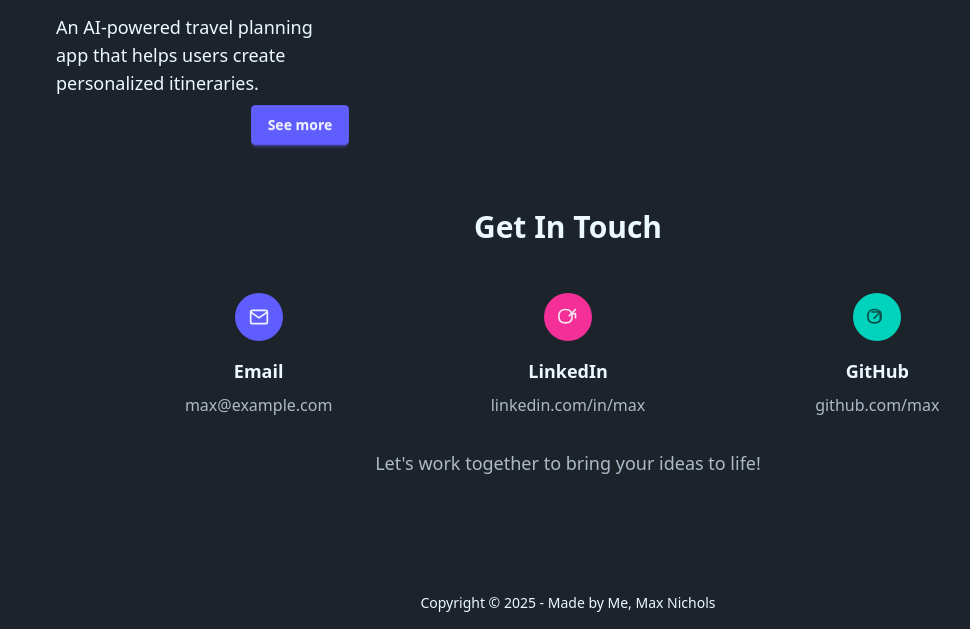
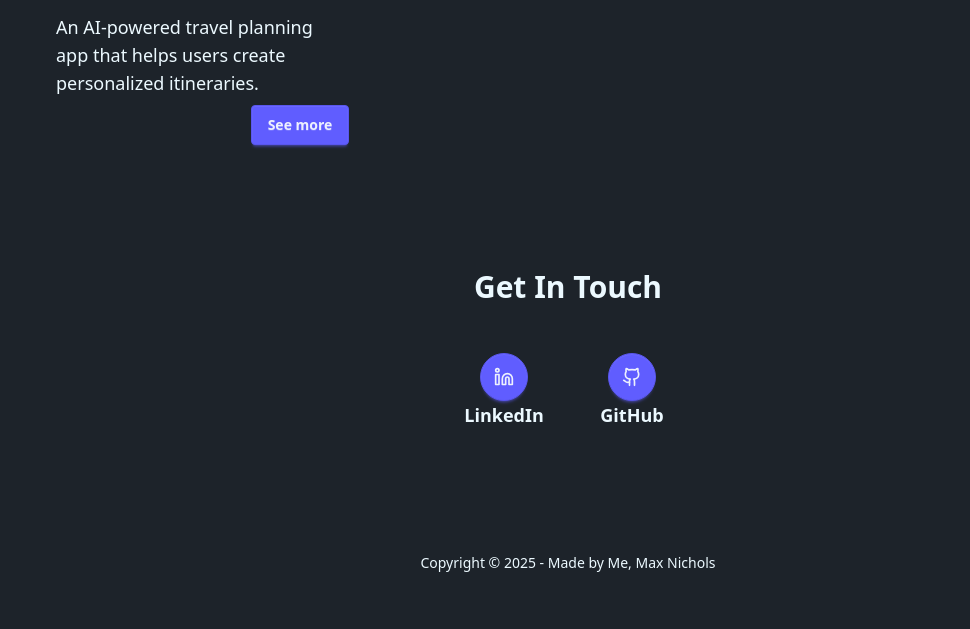
Before and after one commit to allnichols/portfolio-site, an Astro site: page / in a window 1280 px wide. Shown: the part 2217-2846 px from the top of the page, without its empty margins (72-1042 px from the left). After the commit the page ends 2806 px from the top, so only its background shows below. Built offline with nearby package versions, Linux system fonts and the light colour scheme; Astro itself is replaced by a stand-in of ours.

```diff
--- a/src/components/sections/Contact.astro
+++ b/src/components/sections/Contact.astro
@@ -1,48 +1,64 @@
 <section id="contact">
-    <div class="container mx-auto px-4 py-16">
-      <div class="max-w-4xl mx-auto text-center">
+  <div class="container mx-auto px-4 py-16 mt-25">
+    <div class="mx-auto max-w-3xs text-center">
       <h2 class="text-3xl font-bold mb-12">Get In Touch</h2>
 
-        <div class="grid md:grid-cols-3 gap-8 mb-8">
+      <div class="grid grid-cols-2 mb-8">
         <div class="flex flex-col items-center">
-            <div class="bg-primary text-primary-content rounded-full w-12 h-12 flex items-center justify-center mb-4">
-              <svg xmlns="http://www.w3.org/2000/svg" width="20" height="20" viewBox="0 0 24 24" fill="none" stroke="currentColor" stroke-width="2" stroke-linecap="round" stroke-linejoin="round">
-                <path d="M4 4h16c1.1 0 2 .9 2 2v12c0 1.1-.9 2-2 2H4c-1.1 0-2-.9-2-2V6c0-1.1.9-2 2-2z"></path>
-                <polyline points="22,6 12,13 2,6"></polyline>
-              </svg>
-            </div>
-            <h4 class="text-lg font-semibold mb-2">Email</h4>
-            <a href="mailto:max@example.com" class="text-base-content/70 hover:text-primary">max@example.com</a>
+          <a
+            href="https://www.linkedin.com/in/allen-max-nichols/"
+            target="_blank"
+            class="btn btn-circle btn-primary btn-lg"
+          >
+            <svg
+              xmlns="http://www.w3.org/2000/svg"
+              width="20"
+              height="20"
+              viewBox="0 0 24 24"
+              fill="none"
+              stroke="currentColor"
+              stroke-width="2"
+              stroke-linecap="round"
+              stroke-linejoin="round"
+              class="lucide lucide-linkedin-icon lucide-linkedin"
+              ><title>Link to LinkedIn</title><path
+                d="M16 8a6 6 0 0 1 6 6v7h-4v-7a2 2 0 0 0-2-2 2 2 0 0 0-2 2v7h-4v-7a6 6 0 0 1 6-6z"
+              ></path><rect width="4" height="12" x="2" y="9"></rect><circle
+                cx="4"
+                cy="4"
+                r="2"></circle></svg
+            >
+          </a>
+          <h4 class="text-lg font-semibold mb-2">LinkedIn</h4>
         </div>
 
         <div class="flex flex-col items-center">
-            <div class="bg-secondary text-secondary-content rounded-full w-12 h-12 flex items-center justify-center mb-4">
-              <svg xmlns="http://www.w3.org/2000/svg" width="20" height="20" viewBox="0 0 24 24" fill="none" stroke="currentColor" stroke-width="2" stroke-linecap="round" stroke-linejoin="round">
-                <path d="M9 19c-5 0-8-3-8-8s3-8 8-8 8 3 8 8-3 8-8 8z"></path>
-                <path d="M13.5 10.5L21 3"></path>
-                <path d="M16 8h5v5"></path>
-              </svg>
-            </div>
-            <h4 class="text-lg font-semibold mb-2">LinkedIn</h4>
-            <a href="https://linkedin.com/in/max" class="text-base-content/70 hover:text-secondary">linkedin.com/in/max</a>
-          </div>
-
-          <div class="flex flex-col items-center">
-            <div class="bg-accent text-accent-content rounded-full w-12 h-12 flex items-center justify-center mb-4">
-              <svg xmlns="http://www.w3.org/2000/svg" width="20" height="20" viewBox="0 0 24 24" fill="none" stroke="currentColor" stroke-width="2" stroke-linecap="round" stroke-linejoin="round">
-                <path d="M9 19c-5 0-8-3-8-8s3-8 8-8 8 3 8 8-3 8-8 8z"></path>
-                <path d="M8.5 13.5L16 6"></path>
-                <path d="M6 6h10v10"></path>
-              </svg>
-            </div>
+          <a
+            href="https://github.com/allnichols"
+            target="_blank"
+            class="btn btn-circle btn-primary btn-lg"
+          >
+            <svg
+              xmlns="http://www.w3.org/2000/svg"
+              width="20"
+              height="20"
+              viewBox="0 0 24 24"
+              fill="none"
+              stroke="currentColor"
+              stroke-width="2"
+              stroke-linecap="round"
+              stroke-linejoin="round"
+              class="lucide lucide-github-icon lucide-github"
+            >
+              <title>Link to Github</title>
+              <path
+                d="M15 22v-4a4.8 4.8 0 0 0-1-3.5c3 0 6-2 6-5.5.08-1.25-.27-2.48-1-3.5.28-1.15.28-2.35 0-3.5 0 0-1 0-3 1.5-2.64-.5-5.36-.5-8 0C6 2 5 2 5 2c-.3 1.15-.3 2.35 0 3.5A5.403 5.403 0 0 0 4 9c0 3.5 3 5.5 6 5.5-.39.49-.68 1.05-.85 1.65-.17.6-.22 1.23-.15 1.85v4"
+              ></path><path d="M9 18c-4.51 2-5-2-7-2"></path></svg
+            >
+          </a>
           <h4 class="text-lg font-semibold mb-2">GitHub</h4>
-            <a href="https://github.com/max" class="text-base-content/70 hover:text-accent">github.com/max</a>
         </div>
       </div>
-
-        <p class="text-lg text-base-content/70">
-          Let's work together to bring your ideas to life!
-        </p>
     </div>
   </div>
 </section>
```
Lines whose indentation alone changed are shown as unchanged.
